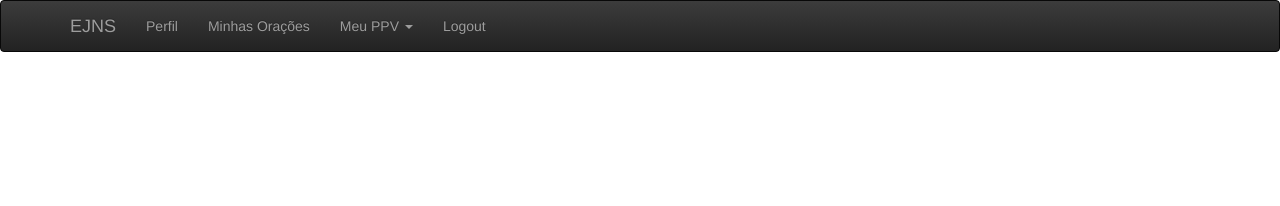
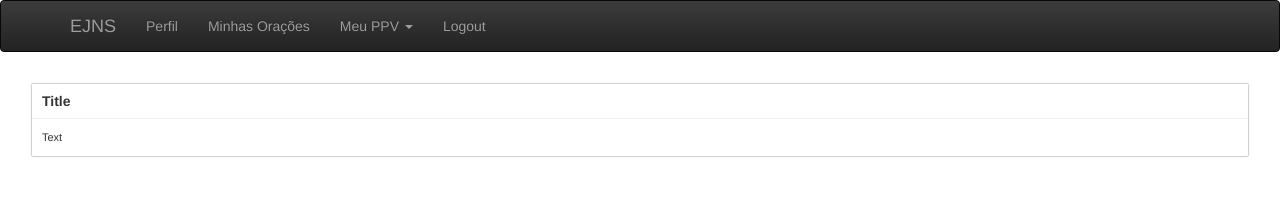
Before and after one commit to kizylyrio/olograce-ui, a React (Create React App) app: page / in a window 1280 px wide. Shown: the top 206 px of the page. Built offline with nearby package versions, Linux system fonts and the light colour scheme.

Commit message:
Add card

```diff
--- a/src/App.css
+++ b/src/App.css
@@ -1,4 +1,4 @@
-.App {
+/* .App {
   text-align: center;
 }
 
@@ -25,4 +25,4 @@
 @keyframes App-logo-spin {
   from { transform: rotate(0deg); }
   to { transform: rotate(360deg); }
-}
+} */
--- /dev/null
+++ b/src/view/Card.css
@@ -0,0 +1,33 @@
+.Card{
+    background-color: #fff;
+    border-radius: .125rem;
+    box-shadow: rgba(0, 0, 0, 0.2) 0px 0px 1px 1px;
+    margin: 32px;
+}
+
+.Card-header{
+    padding-left: 1rem;
+    padding-right: 1rem;
+    color: rgba(0,0,0,.8);
+    padding-top: 1rem;
+    padding-bottom: 1rem;
+    background-color: #fff;
+    border-bottom-style: solid;
+    border-bottom-width: 1px;
+    border-color: #eee;
+    color: rgba(0,0,0,.8);
+    line-height: 1;
+    font-weight: 600;
+    font-family: "helvetica";
+    border-radius: .125rem;
+    border-bottom-right-radius: 0;
+    text-transform: capitalize;
+    box-sizing: border-box;
+}
+
+.Card-content{
+    color: rgba(0,0,0,.8);
+    font-size: 1.100rem;
+    line-height: 1.5;
+    padding: 1rem;
+}
--- /dev/null
+++ b/src/view/Card.jsx
@@ -0,0 +1,17 @@
+import React, { Component } from 'react';
+import './Card.css';
+
+class Card extends Component {
+    render() {
+      return (
+        <div className="Card">
+            <div className="Card-header">
+                Title
+            </div>
+            <div className="Card-content">Text</div>
+        </div>
+      );
+    }
+  }
+
+  export default Card;
--- a/src/view/Main.jsx
+++ b/src/view/Main.jsx
@@ -1,11 +1,15 @@
 import React, { Component } from 'react';
 import Menu from './Menu'
+import Card from './Card'
 // import './Menu.css';
 
 class Main extends Component {
     render() {
       return (
-        <Menu/>
+        <div>
+          <Menu/>
+          <Card/>
+        </div>
       );
     }
   }
--- a/src/view/Menu.css
+++ /dev/null
@@ -1,6 +0,0 @@
-.Menu {
-    background-color: #222;
-    height: 150px;
-    padding: 20px;
-    color: white;
-  }
--- a/src/view/Menu.jsx
+++ b/src/view/Menu.jsx
@@ -1,67 +1,9 @@
 import React, { Component } from 'react';
 import { Nav, Navbar, NavItem, NavDropdown, MenuItem} from 'react-bootstrap';
-import './Menu.css';
-
-const navbarInstance = (
-  <Navbar inverse collapseOnSelect>
-    <Navbar.Header>
-      <Navbar.Brand>
-        <a href="#">React-Bootstrap</a>
-      </Navbar.Brand>
-      <Navbar.Toggle />
-    </Navbar.Header>
-    <Navbar.Collapse>
-      <Nav>
-        <NavItem eventKey={1} href="#">Link</NavItem>
-        <NavItem eventKey={2} href="#">Link</NavItem>
-        <NavDropdown eventKey={3} title="Dropdown" id="basic-nav-dropdown">
-          <MenuItem eventKey={3.1}>Action</MenuItem>
-          <MenuItem eventKey={3.2}>Another action</MenuItem>
-          <MenuItem eventKey={3.3}>Something else here</MenuItem>
-          <MenuItem divider />
-          <MenuItem eventKey={3.3}>Separated link</MenuItem>
-        </NavDropdown>
-      </Nav>
-      <Nav pullRight>
-        <NavItem eventKey={1} href="#">Link Right</NavItem>
-        <NavItem eventKey={2} href="#">Link Right</NavItem>
-      </Nav>
-    </Navbar.Collapse>
-  </Navbar>
-);
-
 
 class Menu extends Component {
     render() {
       return (
-    //   <Nav bsStyle="tabs" activeKey="1" onSelect={this.handleSelect}>
-    //     <NavDropdown eventKey="4" title="Dropdown" id="nav-dropdown">
-    //       <MenuItem eventKey="4.1">Action</MenuItem>
-    //       <MenuItem eventKey="4.2">Another action</MenuItem>
-    //       <MenuItem eventKey="4.3">Something else here</MenuItem>
-    //       <MenuItem divider />
-    //       <MenuItem eventKey="4.4">Separated link</MenuItem>
-    //     </NavDropdown>
-    //   </Nav>
-
-
-
-        // <Navbar>
-        //   <Navbar.Header>
-        //     <Navbar.Brand>
-        //       <a href="#">Brand</a>
-        //     </Navbar.Brand>
-        //     <Navbar.Toggle />
-        //   </Navbar.Header>
-        //   <Navbar.Collapse>
-        //     <Navbar.Text>
-        //       User: <Navbar.Link href="#">Maria</Navbar.Link> <span>-</span> Team: <Navbar.Link href="#">Graças</Navbar.Link>
-        //     </Navbar.Text>
-        //   </Navbar.Collapse>
-        // </Navbar>
-
-
-
         <Navbar inverse collapseOnSelect>
           <Navbar.Header>
             <Navbar.Brand>
@@ -82,10 +24,6 @@ class Menu extends Component {
               </NavDropdown>
               <NavItem eventKey={4} href="#">Logout</NavItem>
             </Nav>
-      {/* <Nav pullRight>
-        <NavItem eventKey={1} href="#">Link Right</NavItem>
-        <NavItem eventKey={2} href="#">Link Right</NavItem>
-      </Nav> */}
         </Navbar.Collapse>
       </Navbar>
       );
@@ -93,29 +31,3 @@ class Menu extends Component {
   }
 
   export default Menu;
-
-// const NavDropdownExample = React.createClass({
-//   handleSelect(eventKey) {
-//     event.preventDefault();
-//     alert(`selected ${eventKey}`);
-//   },
-
-//   render() {
-//     return (
-//       <Nav bsStyle="tabs" activeKey="1" onSelect={this.handleSelect}>
-//         <NavItem eventKey="1" href="/home">NavItem 1 content</NavItem>
-//         <NavItem eventKey="2" title="Item">NavItem 2 content</NavItem>
-//         <NavItem eventKey="3" disabled>NavItem 3 content</NavItem>
-//         <NavDropdown eventKey="4" title="Dropdown" id="nav-dropdown">
-//           <MenuItem eventKey="4.1">Action</MenuItem>
-//           <MenuItem eventKey="4.2">Another action</MenuItem>
-//           <MenuItem eventKey="4.3">Something else here</MenuItem>
-//           <MenuItem divider />
-//           <MenuItem eventKey="4.4">Separated link</MenuItem>
-//         </NavDropdown>
-//       </Nav>
-//     );
-//   }
-// });
-
-// ReactDOM.render(<NavDropdownExample />, mountNode);
```
Also changed, not shown: src/App.js (+6 -3 lines). Lines whose indentation alone changed are shown as unchanged.
